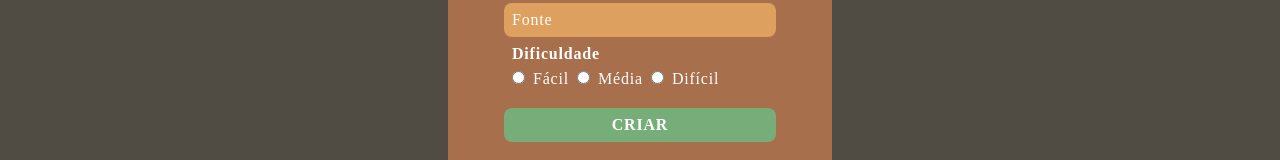
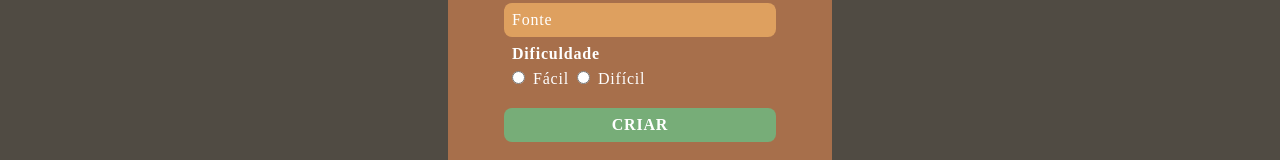
Before and after one commit to flaviovbt/energia, a Vue app: page /inserirperguntas in a window 1280 px wide. Shown: the part 500-660 px from the top of the page. Built offline with nearby package versions, Linux system fonts and the light colour scheme; no server answers; sample sign-in values are in the browser's storage; a web font is replaced by a local one.

Commit message:
correcoes

```diff
--- a/src/views/InserirPerguntasView.vue
+++ b/src/views/InserirPerguntasView.vue
@@ -17,8 +17,6 @@
                     <h4>Dificuldade</h4>
                     <input type="radio" id="facil" value="Fácil" v-model="pergunta.dificuldade" />
                     <label for="facil">Fácil</label>
-                    <input type="radio" id="media" value="Média" v-model="pergunta.dificuldade" />
-                    <label for="media">Média</label>
                     <input type="radio" id="dificil" value="Difícil" v-model="pergunta.dificuldade" />
                     <label for="dificil">Difícil</label>
                     <input class="text" type="submit" value="Criar" />
```
